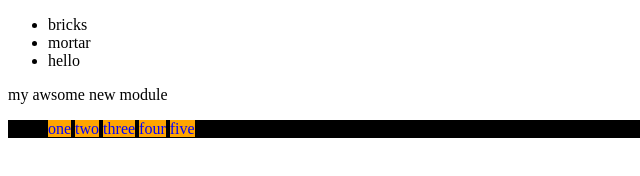
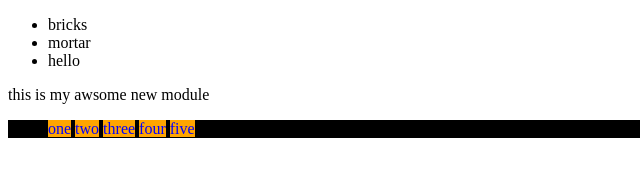
Before and after one commit to grapheneintelligentsystems/MB-TESTGIT, a plain HTML site: page index.html in a window 1280 px wide. Shown: the full height of the page, 0-640 px from the left. Drawn offline with Linux system fonts and the light colour scheme.

Commit message:
improve text
add better text explainetion

```diff
--- a/index.html
+++ b/index.html
@@ -15,7 +15,7 @@
         </ul>
       </module-one>
       <module-two>
-        <div>my awsome new module</div>
+        <div>this is my awsome new module</div>
         <div>
           <ul class="banners">
             <li id="1" class="row">one</li>
```
